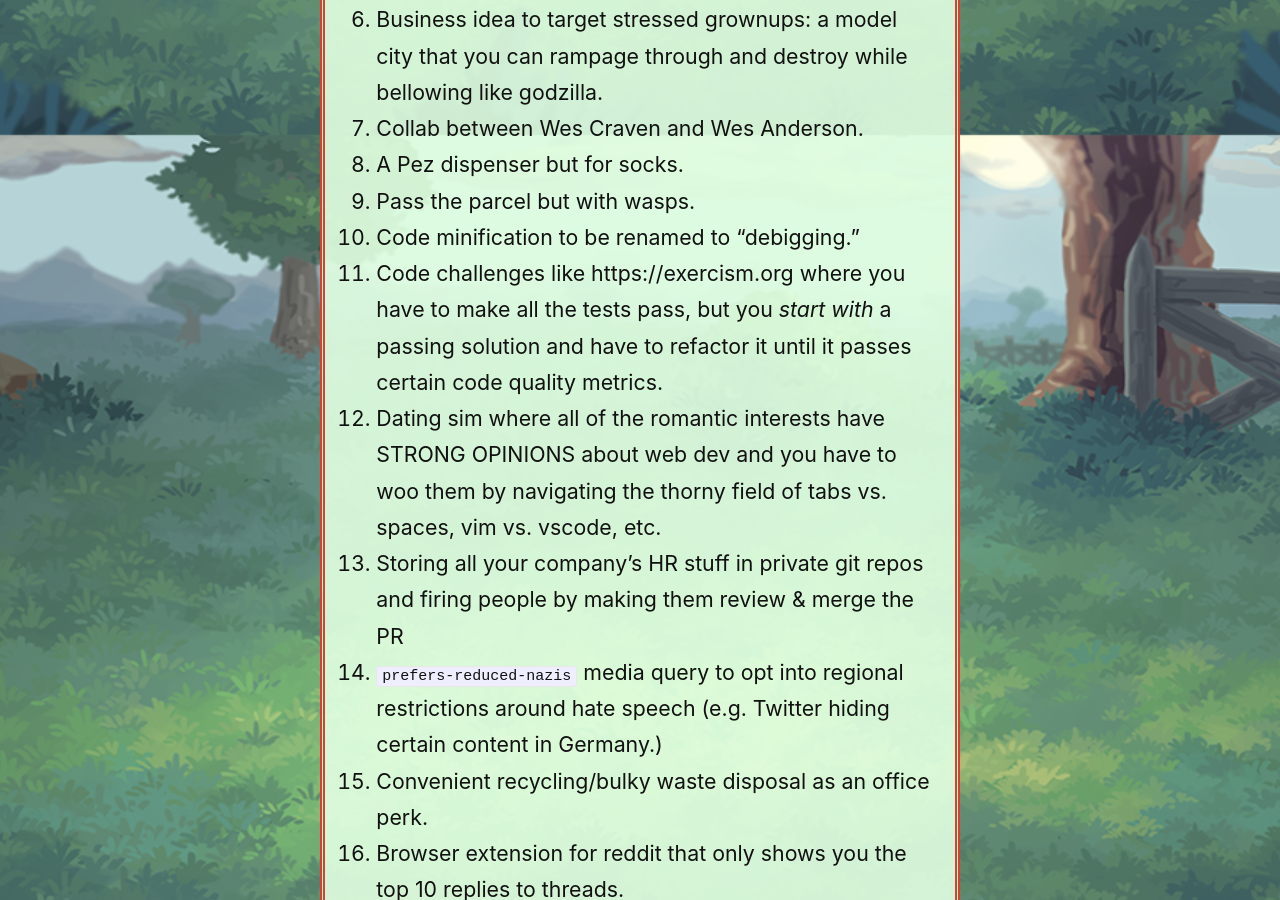
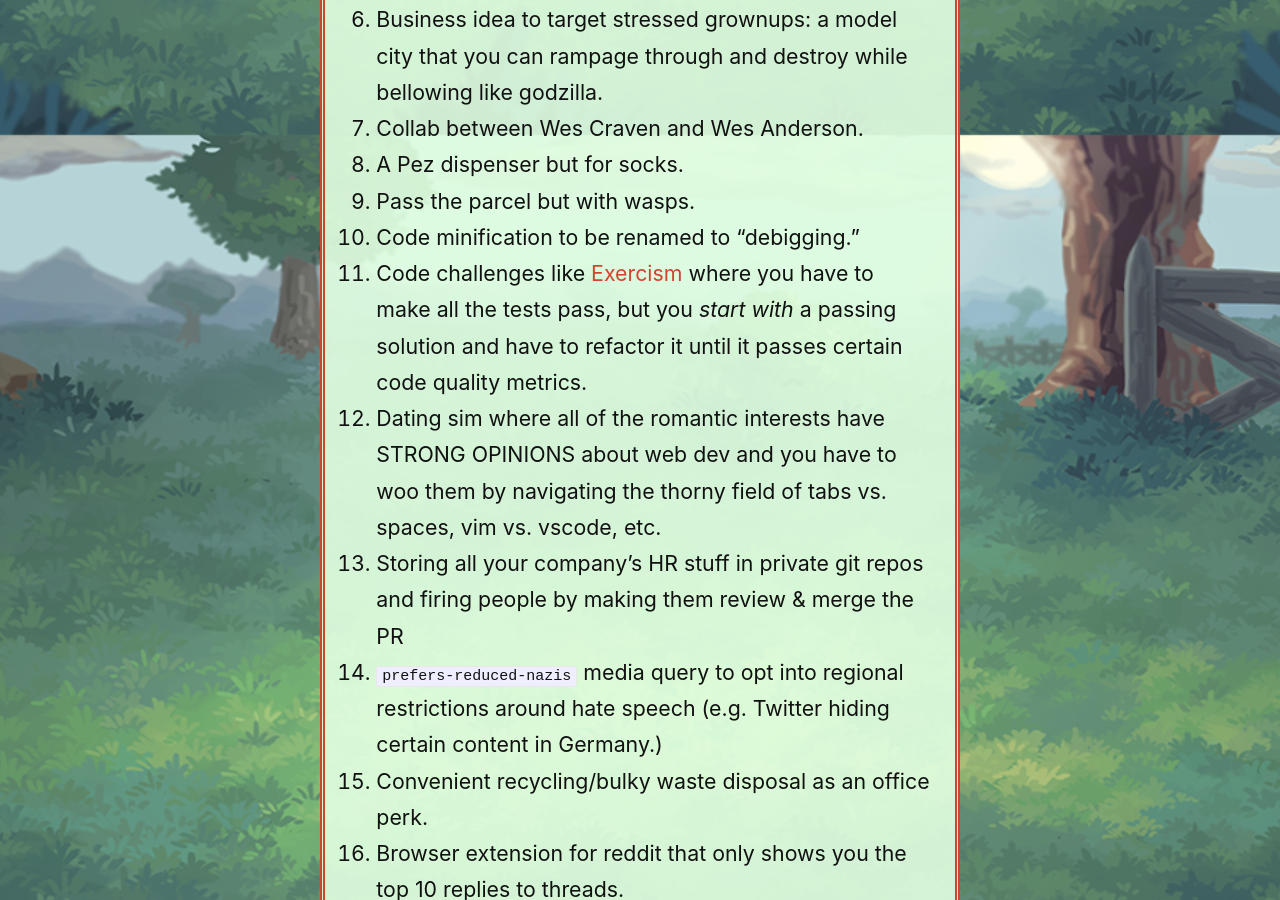
Before and after one commit to jsrn/jsrn.github.io, a Jekyll site: the page built from pitch.md, in a window 1280 px wide and 900 px high, scrolled down 765 px. Built offline with Jekyll 4.4.1, drawn with Linux system fonts in a browser that asks for light colours; some of the changed lines change nothing that is shown.

Commit message:
make exercism a hyperlink

```diff
--- a/pitch.md
+++ b/pitch.md
@@ -13,7 +13,7 @@
 8. A Pez dispenser but for socks.
 9. Pass the parcel but with wasps.
 10. Code minification to be renamed to "debigging."
-11. Code challenges like https://exercism.org where you have to make all the tests pass, but you *start with* a passing solution and have to refactor it until it passes certain code quality metrics.
+11. Code challenges like [Exercism](https://exercism.org) where you have to make all the tests pass, but you *start with* a passing solution and have to refactor it until it passes certain code quality metrics.
 12. Dating sim where all of the romantic interests have STRONG OPINIONS about web dev and you have to woo them by navigating the thorny field of tabs vs. spaces, vim vs. vscode, etc.
 13. Storing all your company’s HR stuff in private git repos and firing people by making them review & merge the PR
 14. `prefers-reduced-nazis` media query to opt into regional restrictions around hate speech (e.g. Twitter hiding certain content in Germany.)
```
